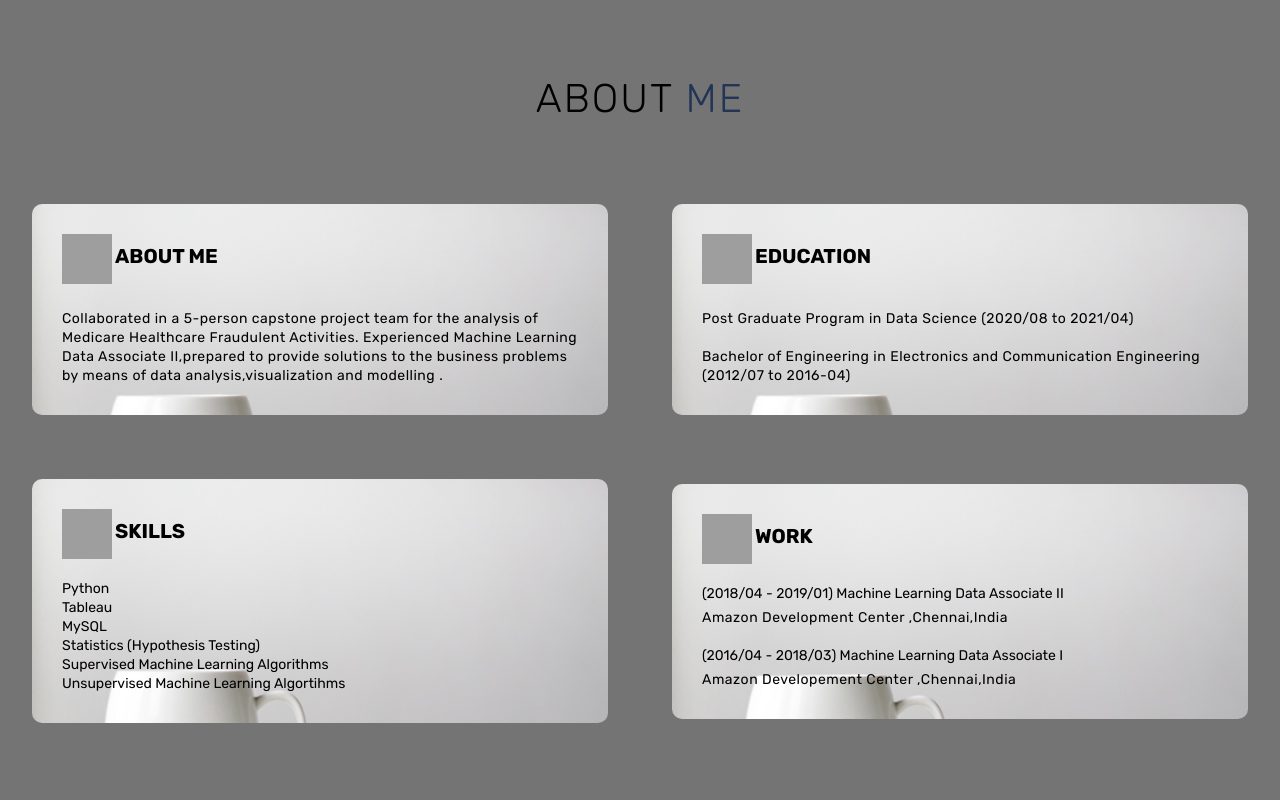
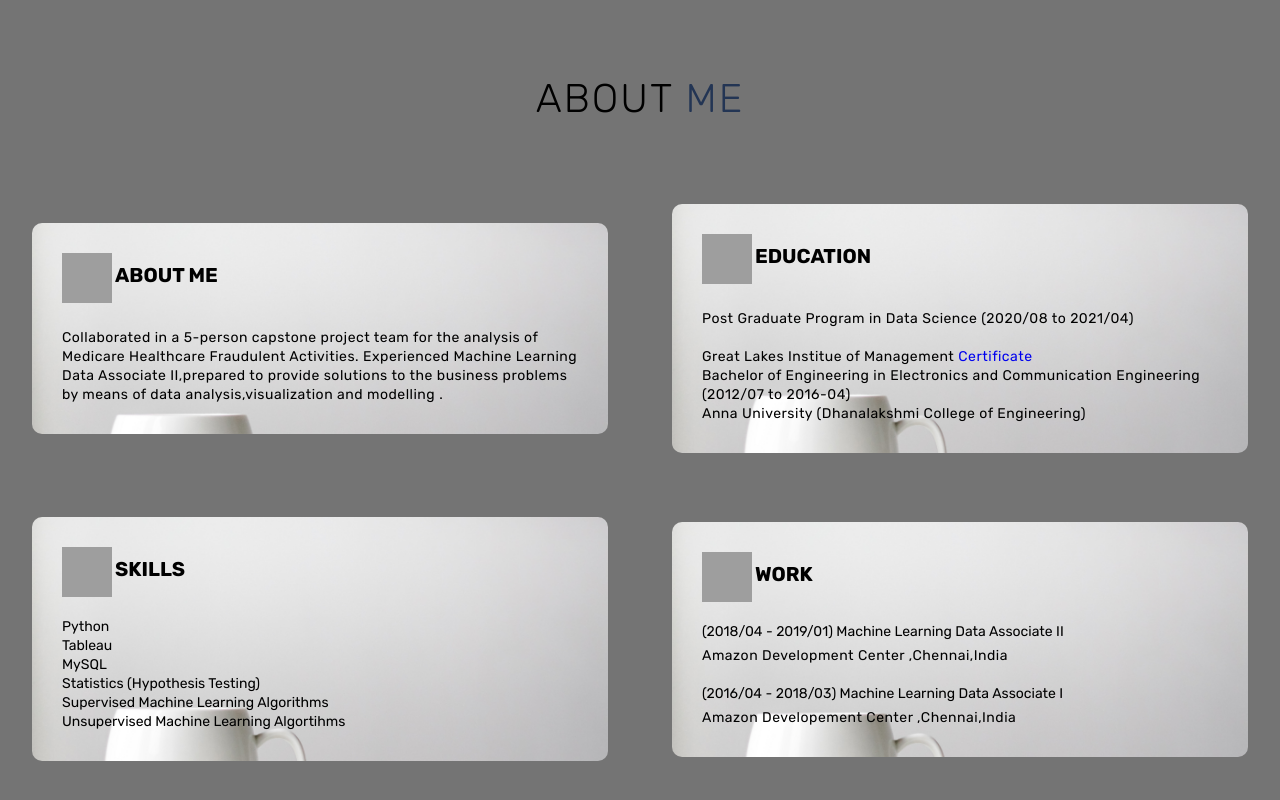
Before and after one commit to SamyukthaMahesh/samyuktha_mahesh, a plain HTML site: page index.html in a window 1280 px wide. Shown: the part 825-1625 px from the top of the page. Drawn offline with Linux system fonts and the light colour scheme; grey boxes are pictures that could not be loaded.

Commit message:
Update index.html

```diff
--- a/index.html
+++ b/index.html
@@ -80,7 +80,9 @@
                     <h2>Education</h2></div>
                     <p>
                         Post Graduate Program in Data Science (2020/08 to 2021/04)<br> <br>
-                        Bachelor of Engineering in Electronics and Communication Engineering (2012/07 to 2016-04)
+                        Great Lakes Institue of Management <a href="https://olympus1.greatlearning.in/certificate/VYMNBXCU">Certificate</a><br>
+                        Bachelor of Engineering in Electronics and Communication Engineering (2012/07 to 2016-04)<br>
+                        Anna University (Dhanalakshmi College of Engineering)
                     </p>
                 </div>
 
```
